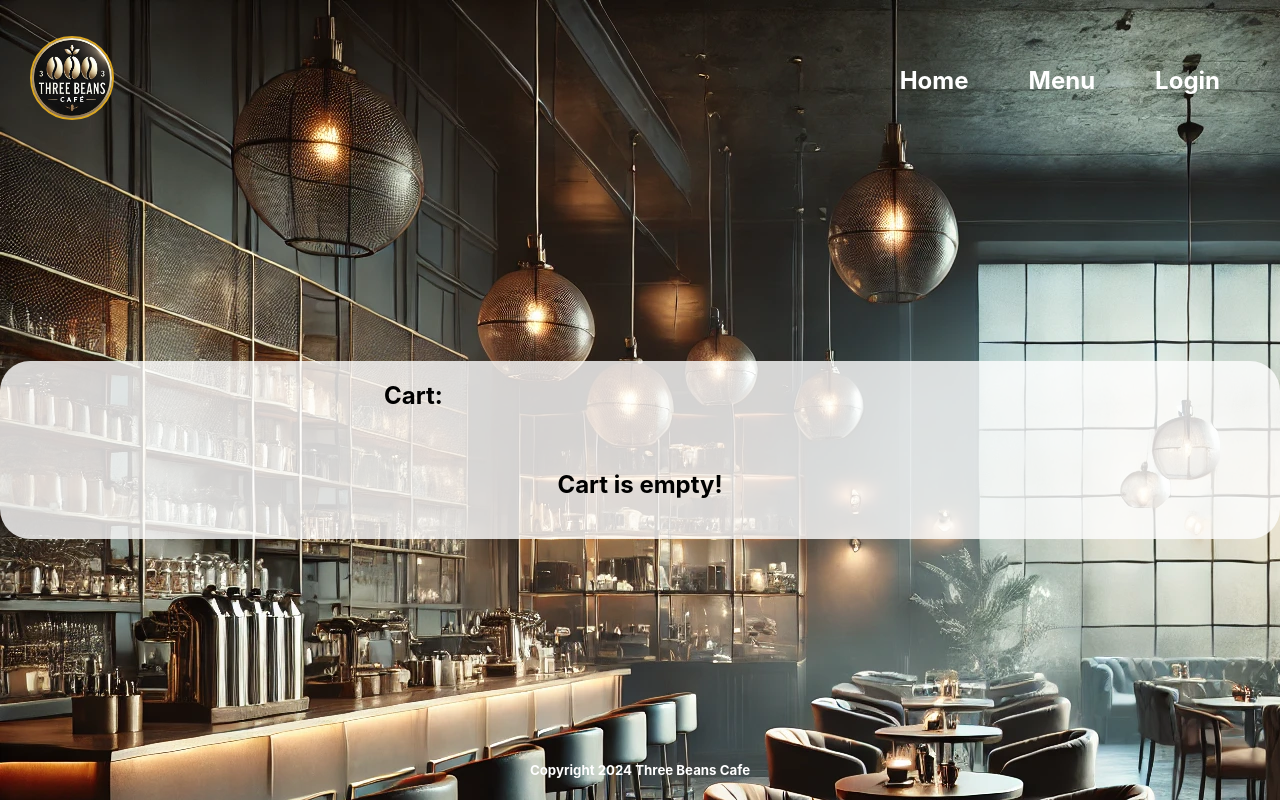
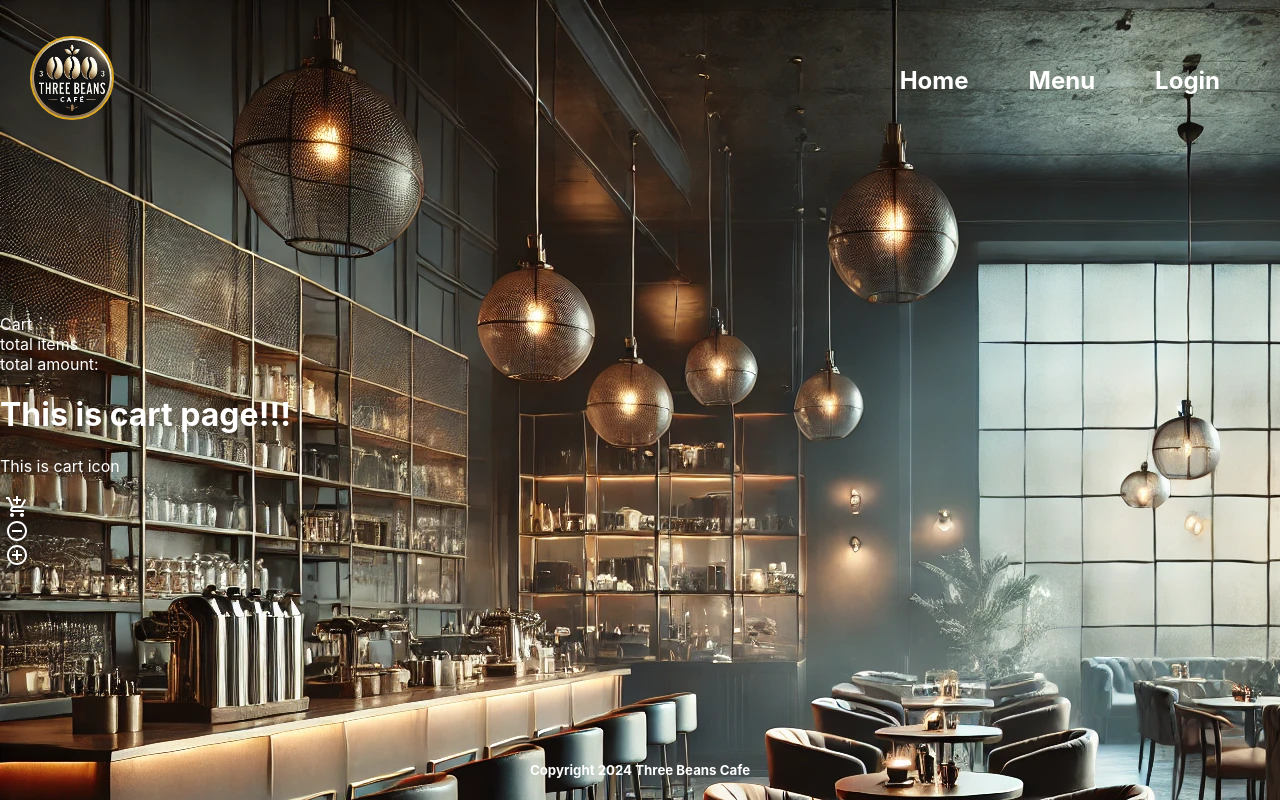
Before and after one commit to Three-Beans-App/client, a React (Create React App) app: page /cart in a window 1280 px wide. Built offline with nearby package versions, Linux system fonts and the light colour scheme.

Commit message:
fix:comment or delete unuse items

```diff
--- a/src/contexts/userContext.jsx
+++ b/src/contexts/userContext.jsx
@@ -59,7 +59,7 @@ export default function UserProvider({children}){
 
             console.log ("Login result is: " + JSON.stringify(loginResult));
 
-            if(response.status != 200) {
+            if(response.status !== 200) {
                 return {
                     success: false,
                     message: "Invalid login attempt",
--- a/src/pages/AddItemPage.jsx
+++ b/src/pages/AddItemPage.jsx
@@ -1,6 +1,6 @@
 import '../styles/pages/AddItemPage.css';
 import React, { useState, useCallback } from 'react';
-import { Navigate, useNavigate } from 'react-router-dom';
+import { useNavigate } from 'react-router-dom';
 import { useDropzone } from 'react-dropzone';
 import { useMenuItemDispatch } from '../contexts/menuItemContext';
 
--- a/src/pages/CartPage.jsx
+++ b/src/pages/CartPage.jsx
@@ -2,29 +2,29 @@ import "../styles/pages/CartPage.css"
 import AddShoppingCartIcon from '@mui/icons-material/AddShoppingCart';
 import RemoveCircleOutlineIcon from '@mui/icons-material/RemoveCircleOutline';
 import AddCircleOutlineIcon from '@mui/icons-material/AddCircleOutline';
-import Cart from "../components/Cart"
-import { useState } from "react";
+// import Cart from "../components/Cart"
+// import { useState } from "react";
 
 
 export default function CartPage(){
 
-    const [cartItems, setCartItems] = useState([])
+    // const [cartItems, setCartItems] = useState([])
 
-    const addItemToCart = (item) => {
-        const newItem = {
-            ...item,
-            count: 1,
-        }
-        setCartItems([...cartItems, newItem])
-    }
+    // const addItemToCart = (item) => {
+    //     const newItem = {
+    //         ...item,
+    //         count: 1,
+    //     }
+    //     setCartItems([...cartItems, newItem])
+    // }
 
     return(
         <div id="cart-container">
 
-        <Cart
+        {/* <Cart
             items={cartItems}
-        />
-            {/* <div id="cart-top-box">
+        /> */}
+            <div id="cart-top-box">
                 <div id="cart-title">
                     <label>Cart</label>
                 </div>
@@ -44,7 +44,7 @@ export default function CartPage(){
                 <AddShoppingCartIcon  />
                 <RemoveCircleOutlineIcon />
                 <AddCircleOutlineIcon />
-            </div> */}
+            </div>
 
 
         </div>
--- a/src/pages/LoginPage.jsx
+++ b/src/pages/LoginPage.jsx
@@ -16,14 +16,15 @@ export default function LoginPage(){
     const handleLogin = async (event) => {
         event.preventDefault();
         const LoginReq = await makeLoginRequest(email, password);
+        direct("/");
         if (!LoginReq.success){
             setError(LoginReq.message);
+            console.log("error" + error)
             return;
         } else {
             setError("");
         };
-        direct("/");
-        }
+    }
 
 
 
```
Also changed, not shown: src/pages/MenuPage.jsx (+8 -2 lines).
